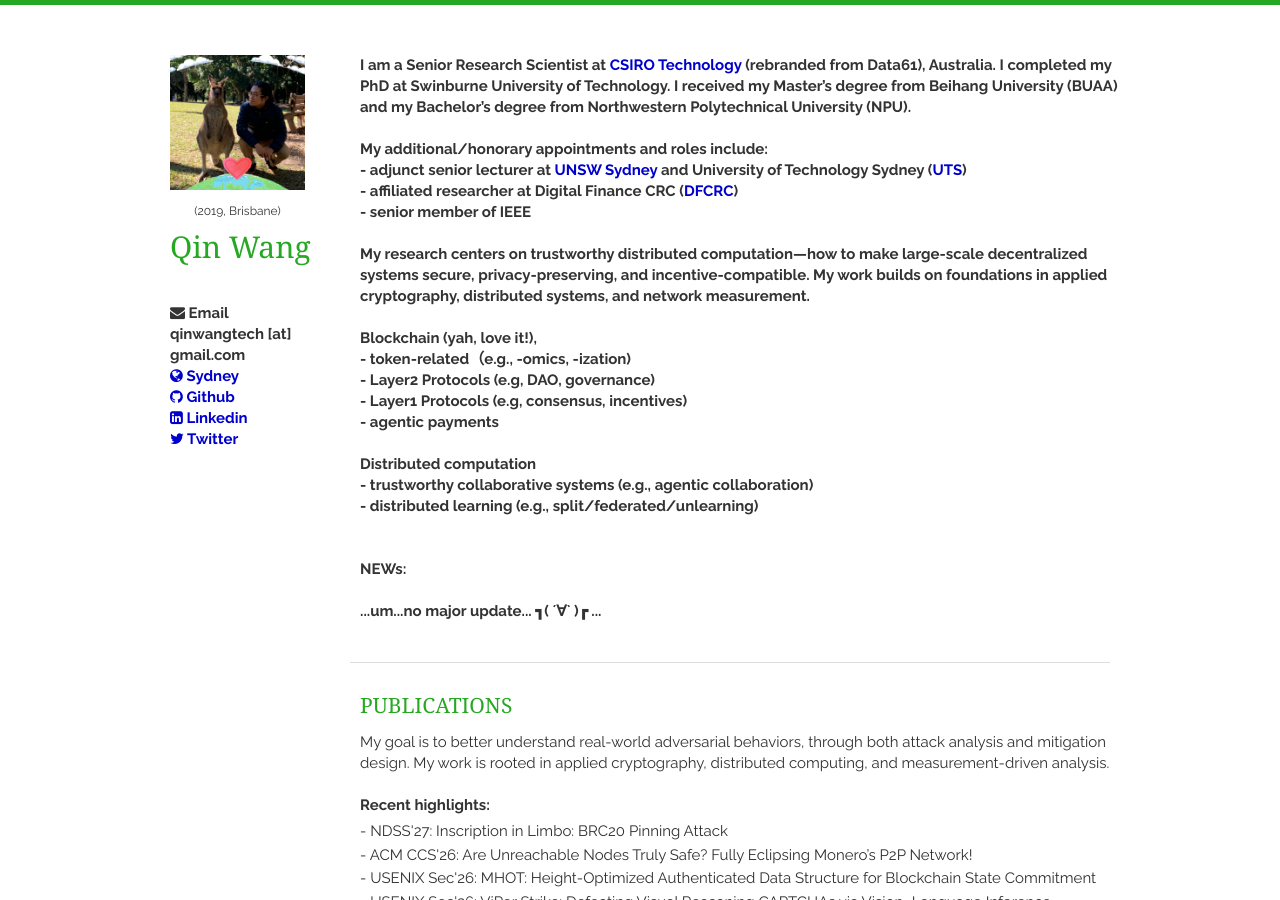
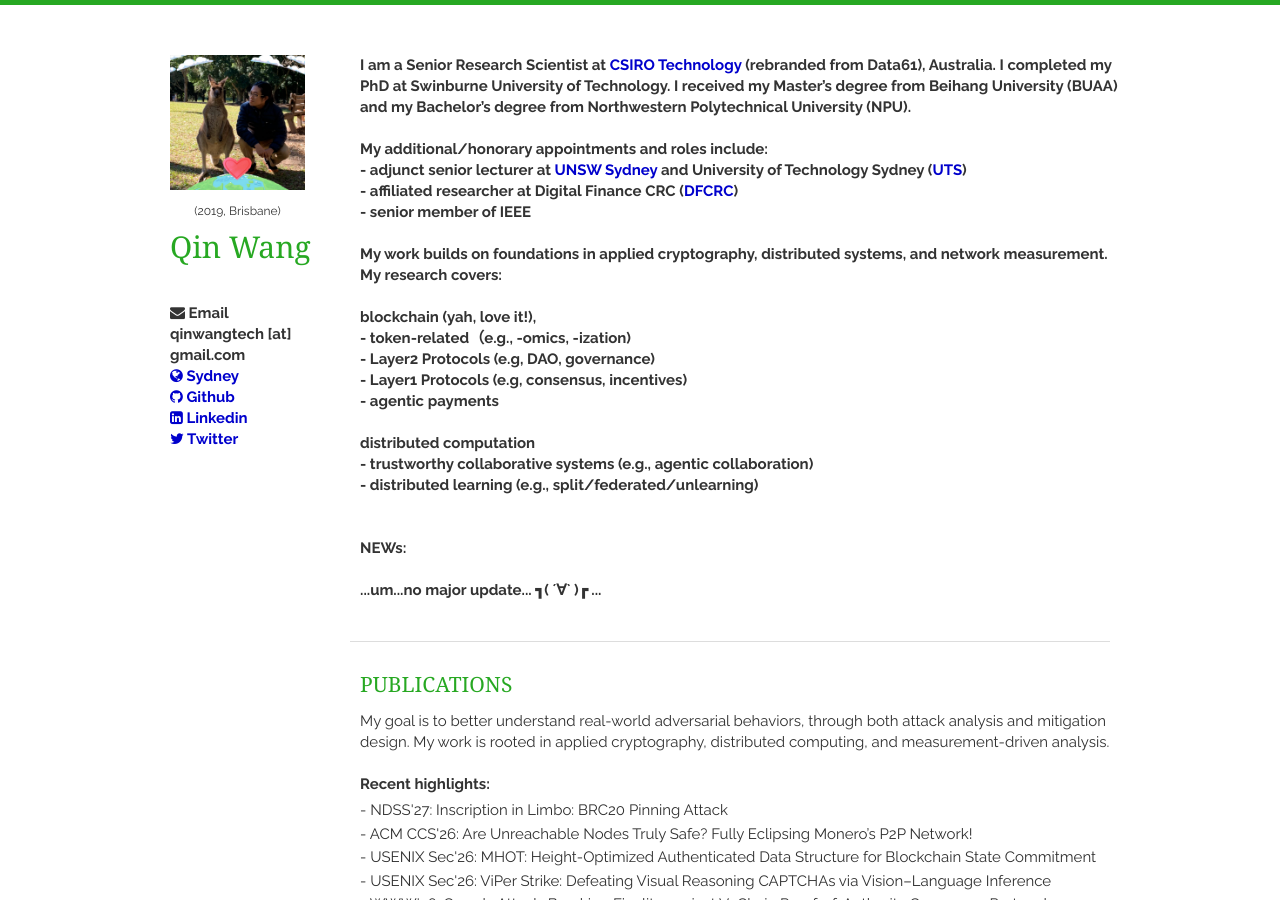
Before and after one commit to qinwang-git/qinwang-git.github.io, a Jekyll site: the page built from index.html, in a window 1280 px wide and 900 px high. Built offline with Jekyll 4.4.1, drawn with Linux system fonts in a browser that asks for light colours; nearby versions of some CDN libraries; a script that is not in the unit is left out; the list of posts is cut into pages by our own code; some of the changed lines change nothing that is shown.

Commit message:
Update bio.html

```diff
--- a/_includes/bio.html
+++ b/_includes/bio.html
@@ -2,7 +2,7 @@
 
 <article>
 <strong>
-I am a Senior Research Scientist at <a href="https://www.csiro.au/en/research/technology-space" target="_blank">CSIRO Technology</a> (rebranded from Data61), Australia. I completed my PhD at Swinburne University of Technology. I received my Master’s degree from Beihang University (BUAA) and my Bachelor’s degree from Northwestern Polytechnical University (NPU).
+I am a Senior Research Scientist at <a href="https://www.csiro.au" target="_blank">CSIRO Technology</a> (rebranded from Data61), Australia. I completed my PhD at Swinburne University of Technology. I received my Master’s degree from Beihang University (BUAA) and my Bachelor’s degree from Northwestern Polytechnical University (NPU).
 
 <br>
 <br> My additional/honorary appointments and roles include:
@@ -11,16 +11,16 @@
 <br> - senior member of IEEE
 
 <br>
-<br> My research centers on trustworthy distributed computation—how to make large-scale decentralized systems secure, privacy-preserving, and incentive-compatible. My work builds on foundations in applied cryptography, distributed systems, and network measurement.
+<br> My work builds on foundations in applied cryptography, distributed systems, and network measurement. My research covers:
 <br>
-<br> Blockchain (yah, love it!),
+<br> blockchain (yah, love it!),
 <br> - token-related（e.g., -omics, -ization)
 <br> - Layer2 Protocols (e.g, DAO, governance)
 <br> - Layer1 Protocols (e.g, consensus, incentives)
 <br> - agentic payments
 
 <br>
-<br> Distributed computation
+<br> distributed computation
 <br> - trustworthy collaborative systems (e.g., agentic collaboration)
 <br> - distributed learning (e.g., split/federated/unlearning)
 
```
